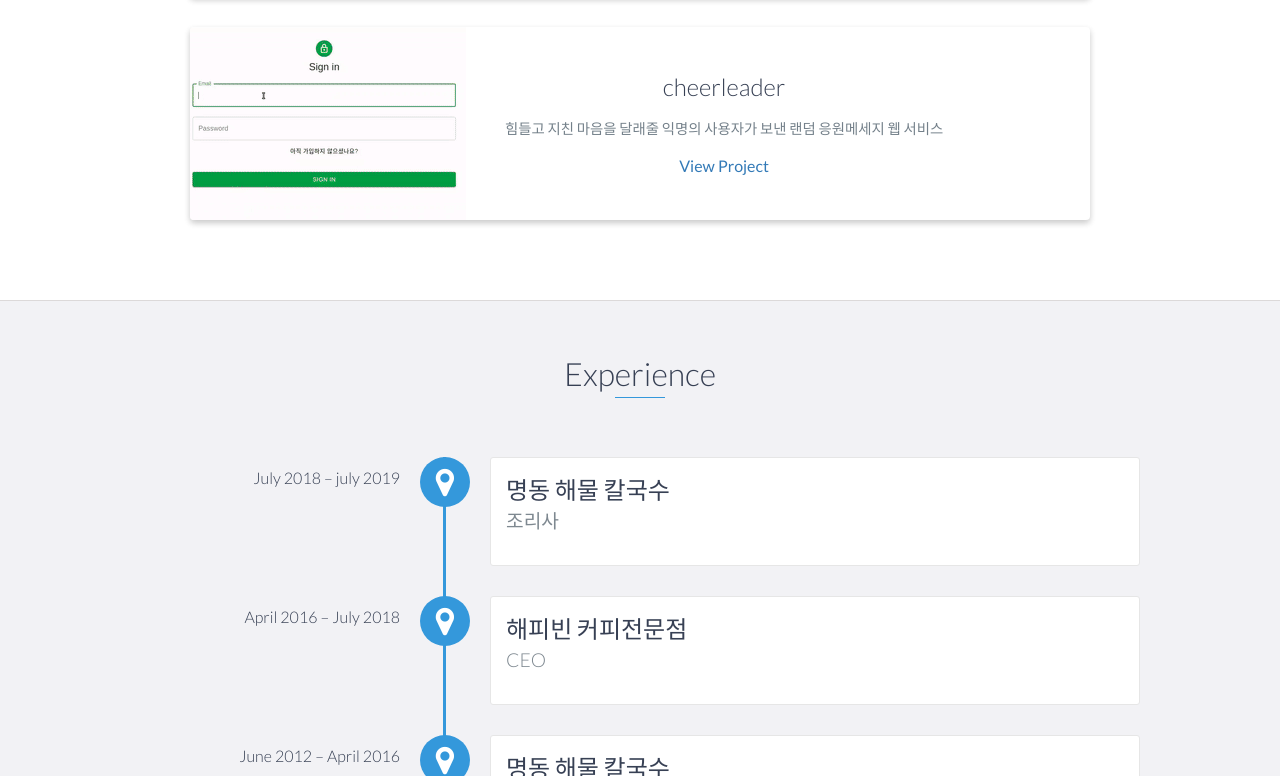
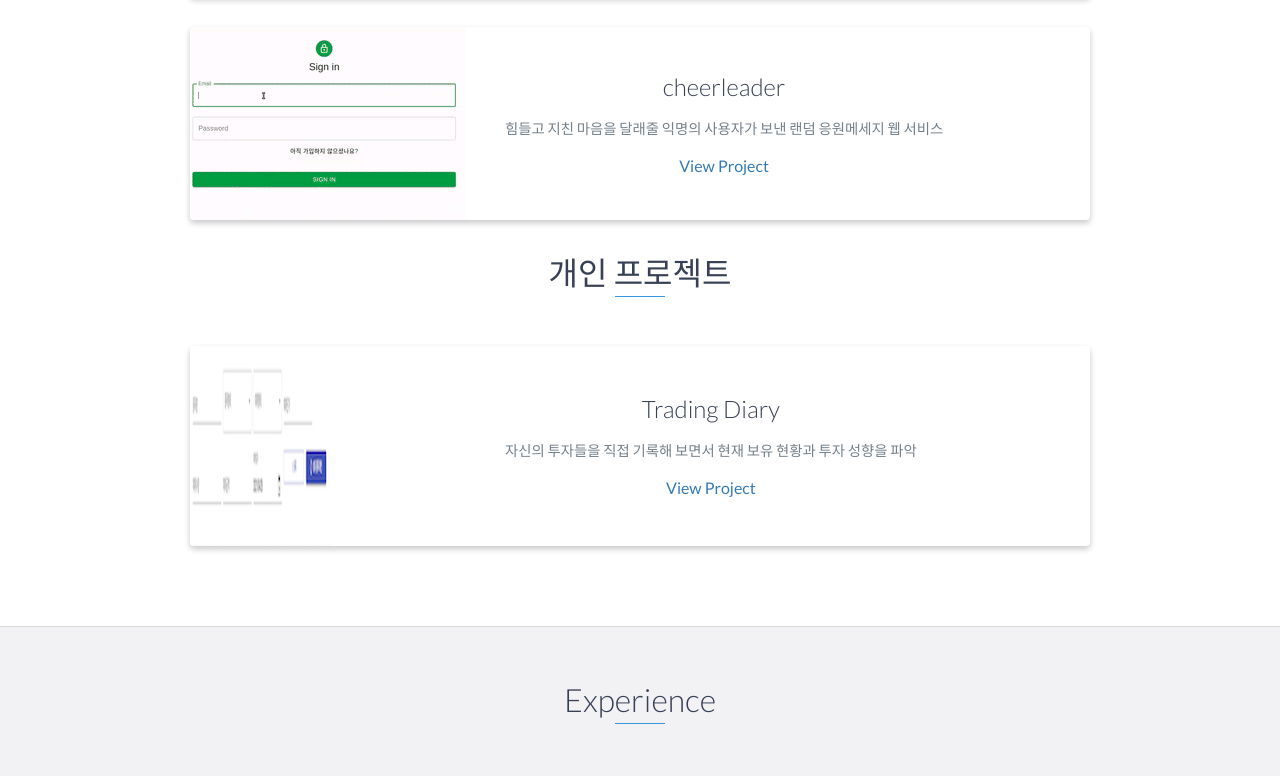
Before and after one commit to ThreeFive85/ThreeFive85.github.io, a website: page index.html in a window 1280 px wide. Shown: the part 1937-2713 px from the top of the page. Drawn offline with nearby package versions, Linux system fonts and the light colour scheme.

Commit message:
Fix : content

```diff
--- a/index.html
+++ b/index.html
@@ -95,6 +95,7 @@
       <h2 class="heading">Skills</h2>
       <ul>
         <li>JavaScript</li>
+        <li>Python</li>
         <li>Node.js</li>
         <li>React</li>
         <li>TypeScript</li>
@@ -117,7 +118,7 @@
     <!-- End #skills -->
 
     <div id="projects">
-      <h2 class="heading">Projects</h2>
+      <h2 class="heading"> Team Projects</h2>
       <div class="container">
         <div class="row">
           <div class="project shadow-large">
@@ -159,6 +160,30 @@
           <!-- End .project -->
         </div>
       </div>
+
+      <h2 class="heading">개인 프로젝트</h2>
+      <div class="container">
+        <div class="row">
+          <div class="project shadow-large">
+            <div class="project-image">
+              <img src="images/submit.png" />
+            </div>
+            <!-- End .project-image -->
+            <div class="project-info">
+              <h3>Trading Diary</h3>
+              <p>
+                자신의 투자들을 직접 기록해 보면서 현재 보유 현황과 투자 성향을 파악
+              </p>
+              <a href="https://github.com/ThreeFive85/TradingDiary"
+                >View Project</a
+              >
+            </div>
+            <!-- End .project-info -->
+          </div>
+          <!-- End .project -->
+        </div>
+      </div>
+
     </div>
     <!-- End #projects -->
 
```
Also changed, not shown: images/submit.png (added).
